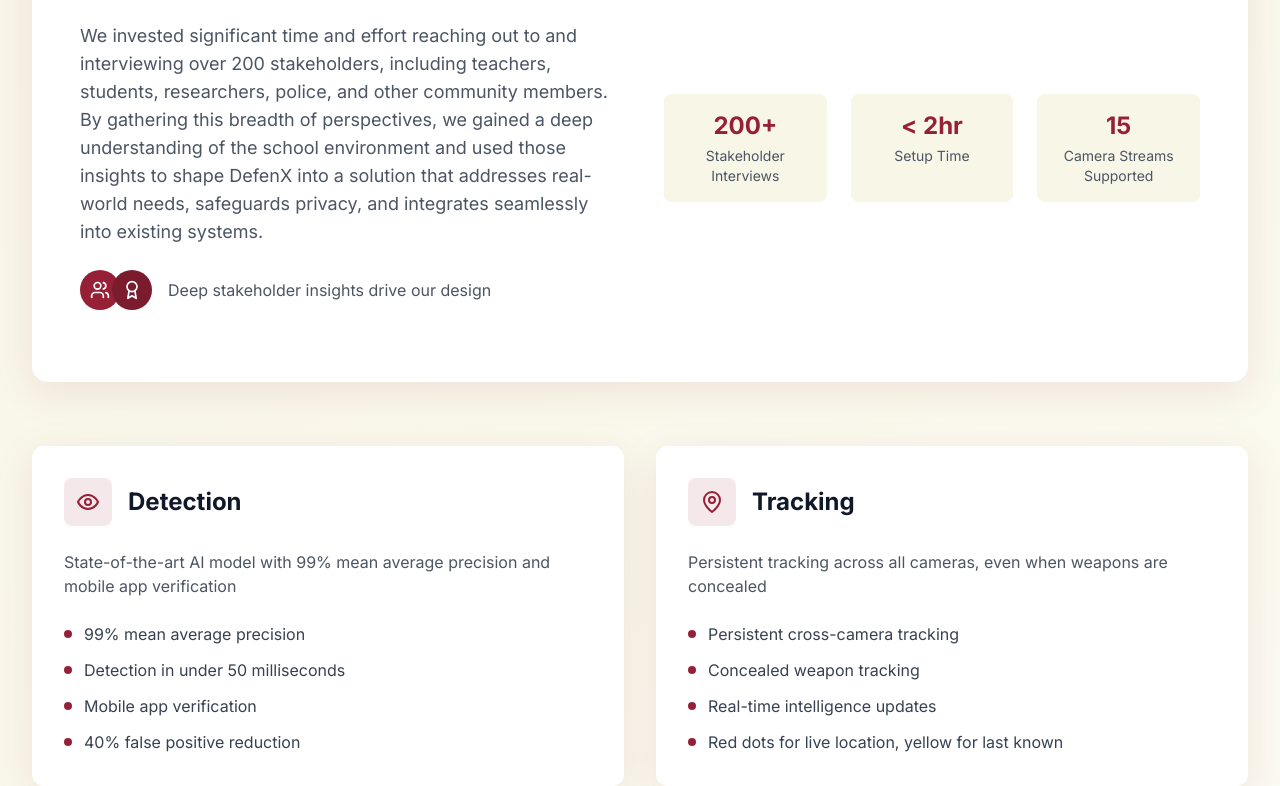
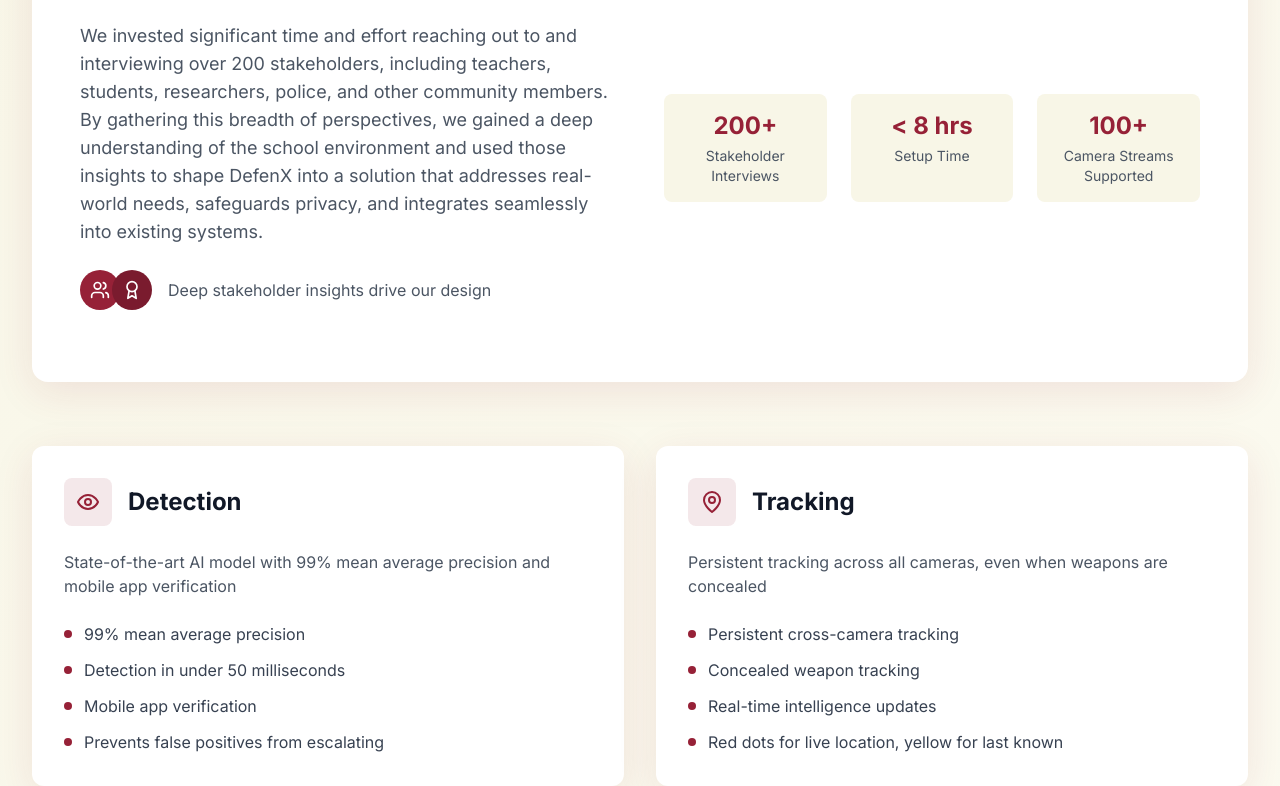
Before and after one commit to DefenX-V2/defenx-website, a React (Vite) app: page / in a window 1280 px wide. Shown: the part 2555-3341 px from the top of the page. Built offline with nearby package versions, Linux system fonts and the light colour scheme.

Commit message:
edits after comments

```diff
--- a/src/components/Pricing.jsx
+++ b/src/components/Pricing.jsx
@@ -4,7 +4,7 @@
 
 const Pricing = () => {
   const pricingFeatures = [
-    "AI monitoring for up to 15 camera streams",
+    "AI monitoring for 100+ camera streams",
     "Real-time detection and tracking",
     "Mobile app with multi-level alerts",
     "PIN devices for staff",
@@ -42,8 +42,7 @@
           </h2>
           <p className="text-xl text-gray-600 max-w-3xl mx-auto leading-relaxed">
             The current market is broken from a cost perspective. Legacy systems charge close to $100
-            per camera stream per month, while some deployments range from $65,000 to $90,000 per square mile.
-            DefenX provides an affordable and effective alternative that leverages existing infrastructure.
+            per camera stream per month. DefenX provides an affordable and effective alternative that leverages existing infrastructure.
           </p>
         </motion.div>
 
@@ -161,7 +160,7 @@
                         <div className="w-2 h-2 bg-green-500 rounded-full mt-2 flex-shrink-0"></div>
                         <div>
                           <p className="text-sm font-medium text-gray-900">Cost Effective</p>
-                          <p className="text-xs text-gray-600">3x less expensive than competitors</p>
+                          <p className="text-xs text-gray-600">3x cheaper than competitors</p>
                         </div>
                       </div>
 
@@ -194,10 +193,6 @@
                   <a href="mailto:sgubba@terpmail.umd.edu" className="btn-primary w-full mb-3 text-sm py-3 block text-center">
                     Get Started Today
                   </a>
-
-                  <p className="text-center text-xs text-gray-500 mt-4">
-                    60%+ gross margin maintained across all plans
-                  </p>
                 </div>
               </div>
             </div>
--- a/src/components/Problem.jsx
+++ b/src/components/Problem.jsx
@@ -18,7 +18,7 @@
     },
     {
       icon: Clock,
-      number: "5min",
+      number: "5 min",
       label: "Average school shooting duration",
       description: "Lives lost every 5-15 seconds"
     },
--- a/src/components/Solution.jsx
+++ b/src/components/Solution.jsx
@@ -8,7 +8,7 @@
       icon: Eye,
       title: "Detection",
       description: "State-of-the-art AI model with 99% mean average precision and mobile app verification",
-      features: ["99% mean average precision", "Detection in under 50 milliseconds", "Mobile app verification", "40% false positive reduction"]
+      features: ["99% mean average precision", "Detection in under 50 milliseconds", "Mobile app verification", "Prevents false positives from escalating"]
     },
     {
       icon: MapPin,
@@ -32,8 +32,8 @@
 
   const teamStats = [
     { number: "200+", label: "Stakeholder Interviews" },
-    { number: "< 2hr", label: "Setup Time" },
-    { number: "15", label: "Camera Streams Supported" }
+    { number: "< 8 hrs", label: "Setup Time" },
+    { number: "100+", label: "Camera Streams Supported" }
   ]
 
   return (
@@ -157,7 +157,7 @@
               <p className="text-blue-700 mb-3">Best for maximum privacy, with no data leaving the premises</p>
               <ul className="text-sm text-blue-600 space-y-1">
                 <li>• High-compute technology installed on-premises</li>
-                <li>• Maximum data privacy and security</li>
+                <li>• Lower long term costs</li>
                 <li>• Complete control over your data</li>
               </ul>
             </div>
--- a/src/components/Technology.jsx
+++ b/src/components/Technology.jsx
@@ -15,10 +15,10 @@
   const techSpecs = {
     detection: {
       title: "AI-Powered Detection System",
-      description: "Our state-of-the-art model runs on NVIDIA RTX GPU for fast, secure on-site processing.",
+      description: "Our state-of-the-art model runs on GPUs for fast, secure on-site processing.",
       features: [
         { icon: Zap, text: "Under 50 milliseconds detection time" },
-        { icon: Cpu, text: "NVIDIA RTX GPU processing" },
+        { icon: Cpu, text: "State-of-the-art GPU processing" },
         { icon: Shield, text: "99% mean average precision" },
         { icon: Camera, text: "Mobile app verification" }
       ],
@@ -34,7 +34,7 @@
             </div>
             <div className="flex justify-between text-sm">
               <span>Mobile Verification</span>
-              <span className="text-green-600">40% reduction in false positives</span>
+              <span className="text-green-600">Prevents false positives from escalating</span>
             </div>
           </div>
         </div>
@@ -104,7 +104,7 @@
       features: [
         { icon: Shield, text: "One-press verification or reporting" },
         { icon: Zap, text: "No screen needed - simple operation" },
-        { icon: Wifi, text: "Light up when alerts are sent" },
+        { icon: Wifi, text: "Silent vibration alarm when alert is received" },
         { icon: Camera, text: "Perfect for busy educators" }
       ],
       visual: (
@@ -210,13 +210,13 @@
           <div className="bg-white rounded-xl p-6 shadow-elegant text-center">
             <Cpu className="w-12 h-12 text-burgundy mx-auto mb-4" />
             <h4 className="text-xl font-semibold text-gray-900 mb-2">On-Site Processing</h4>
-            <p className="text-gray-600">NVIDIA RTX GPU ensures fast, secure local processing</p>
+            <p className="text-gray-600"> State-of-the-art GPU ensures fast, secure local processing</p>
           </div>
 
           <div className="bg-white rounded-xl p-6 shadow-elegant text-center">
             <Camera className="w-12 h-12 text-burgundy mx-auto mb-4" />
             <h4 className="text-xl font-semibold text-gray-900 mb-2">Camera Integration</h4>
-            <p className="text-gray-600">Works with existing IP cameras, setup in under 2 hours</p>
+            <p className="text-gray-600">Works with existing IP cameras, setup in under 8 hours</p>
           </div>
 
           <div className="bg-white rounded-xl p-6 shadow-elegant text-center">
```
